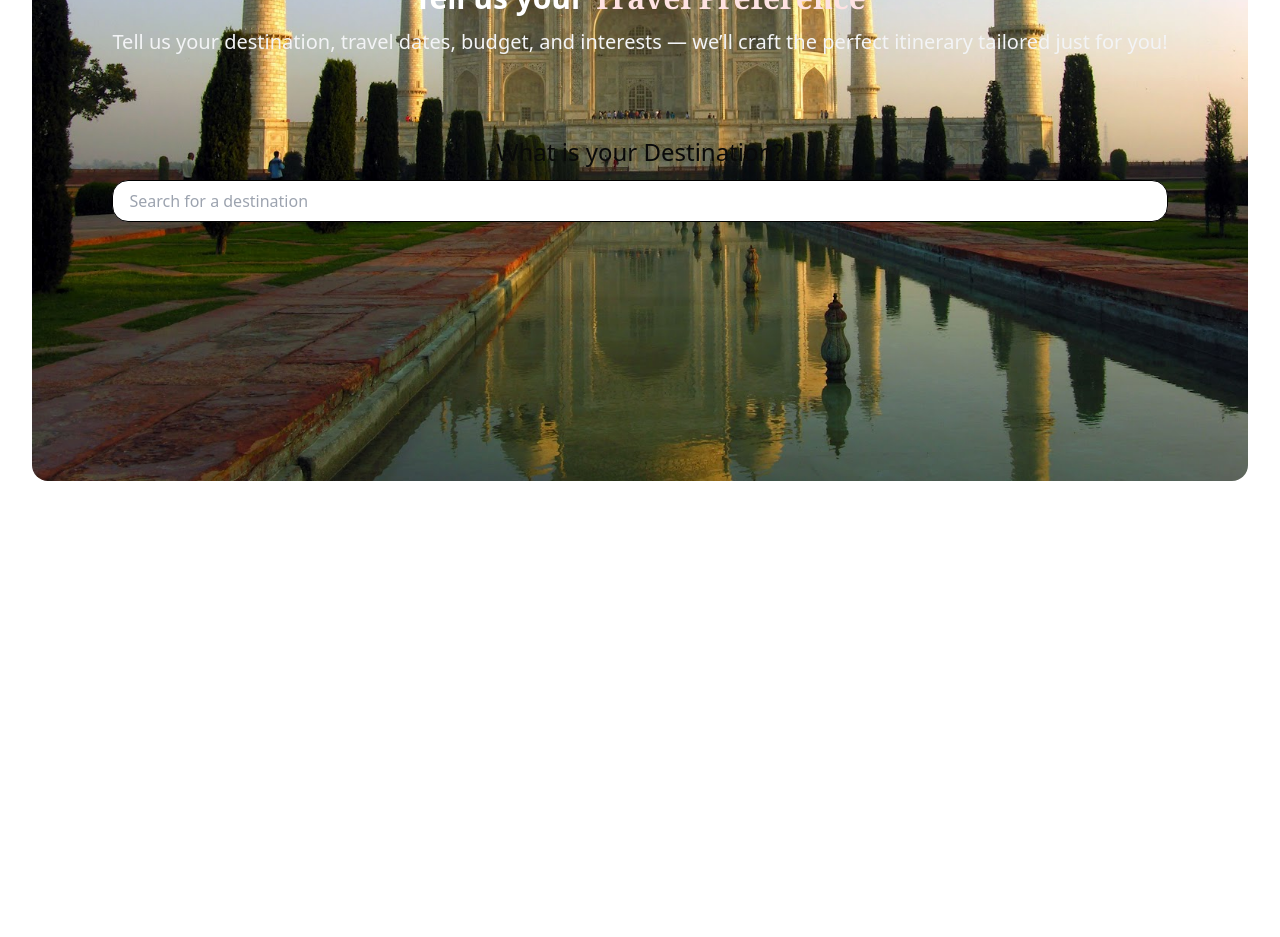
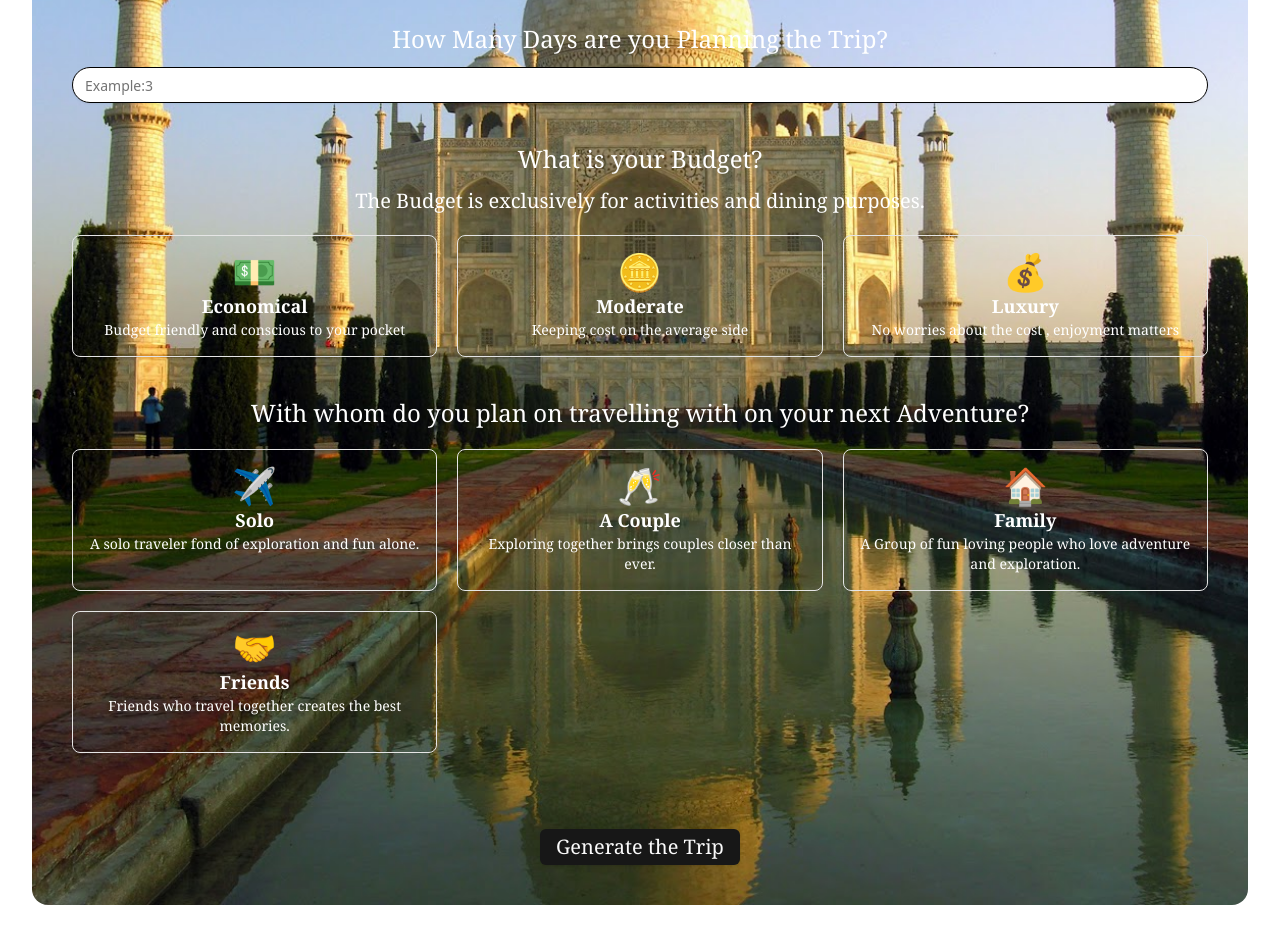
Before and after one commit to Abhinav1730/Plans24, a React (Vite) app: page /create-trip in a window 1280 px wide. Shown: the part 440-1377 px from the top of the page. Before the commit the page ends 953 px from the top, so only its background shows below. Built offline with nearby package versions, Linux system fonts and the light colour scheme.

Commit message:
Completion of Lamding Page of the Form for the trips.

```diff
--- /dev/null
+++ b/src/components/ui/input.jsx
@@ -0,0 +1,20 @@
+import * as React from "react";
+
+import { cn } from "../../lib/utils";
+
+const Input = React.forwardRef(({ className, type, ...props }, ref) => {
+  return (
+    <input
+      type={type}
+      className={cn(
+        "flex h-9 w-full rounded-md border border-input bg-transparent px-3 py-1 text-base shadow-sm transition-colors file:border-0 file:bg-transparent file:text-sm file:font-medium file:text-foreground placeholder:text-muted-foreground focus-visible:outline-none focus-visible:ring-1 focus-visible:ring-ring disabled:cursor-not-allowed disabled:opacity-50 md:text-sm",
+        className
+      )}
+      ref={ref}
+      {...props}
+    />
+  );
+});
+Input.displayName = "Input";
+
+export { Input };
--- /dev/null
+++ b/src/constants/options.jsx
@@ -0,0 +1,54 @@
+export const SelectTravelList = [
+  {
+    id: 1,
+    title: "Solo",
+    description: "A solo traveler fond of exploration and fun alone.",
+    icon: "✈️",
+    people: "1",
+  },
+  {
+    id: 2,
+    title: "A Couple",
+    description: "Exploring together brings couples closer than ever.",
+    icon: "🥂",
+    people: "2",
+  },
+  {
+    id: 3,
+    title: "Family",
+    description:
+      "A Group of fun loving people who love adventure and exploration.",
+    icon: "🏠",
+    people: "3 to 5 People",
+  },
+  {
+    id: 4,
+    title: "Friends",
+    description: "Friends who travel together creates the best memories.",
+    icon: "🤝",
+    people: "5 to 10 People",
+  },
+];
+
+export const SelectBudgetOptions = [
+  {
+    id: 1,
+    title: "Economical",
+    description: "Budget friendly and conscious to your pocket",
+    icon: "💵",
+  },
+  {
+    id: 2,
+    title: "Moderate",
+    description: "Keeping cost on the average side",
+    icon: "🪙",
+  },
+  {
+    id: 3,
+    title: "Luxury",
+    description: "No worries about the cost , enjoyment matters",
+    icon: "💰",
+  },
+];
+
+export const AI_PROMPT = "Generate Travel Plan for Location : {location}";
--- a/src/create-trip/index.jsx
+++ b/src/create-trip/index.jsx
@@ -1,5 +1,8 @@
 import React, { useState, useEffect } from "react";
 import OSMSearchBox from "./OSMSearchBox";
+import { Input } from "../components/ui/input.jsx";
+import { SelectBudgetOptions, SelectTravelList } from "../constants/options";
+import { Button } from "../components/ui/button";
 
 const backGroundImages = [
   "/place-5.jpg",
@@ -19,13 +22,13 @@ function CreateTrip() {
       setCurrentBackGroundImageIndex((prevIndex) =>
         prevIndex === backGroundImages.length - 1 ? 0 : prevIndex + 1
       );
-    }, 30000);
+    }, 10000);
 
     return () => clearInterval(interval); //for cleanup the mounted ones
   }, []);
   return (
     <div
-      className="w-full h-screen bg-cover bg-center flex flex-col items-center justify-center gap-9 transition-all duration-1000 ease-in-out rounded-2xl"
+      className="w-full min-h-screen bg-cover bg-center flex flex-col items-center justify-center gap-9 transition-all duration-1000 ease-in-out rounded-2xl"
       style={{
         backgroundImage: `url(${backGroundImages[currentBackGroundImageIndex]})`,
       }}
@@ -40,9 +43,9 @@ function CreateTrip() {
           craft the perfect itinerary tailored just for you!
         </p>
 
-        <div className="mt-20">
+        <div className="mt-20 flex flex-col gap-9">
           <div>
-            <h2 className="text-2xl my-3 font-medium">
+            <h2 className="text-2xl my-3 font-medium text-white font-serif">
               What is your Destination?
             </h2>
             <OSMSearchBox onSelect={(place) => setSelectedDestination(place)} />
@@ -52,7 +55,65 @@ function CreateTrip() {
               </p>
             )}
           </div>
+          <div>
+            <h2 className="text-2xl my-3 font-medium text-white font-serif">
+              How Many Days are you Planning the Trip?
+            </h2>
+            <Input
+              placeholder={"Example:3"}
+              type="number"
+              className="rounded-3xl text-gray-100 border border-black bg-white text-2xl"
+            />
+          </div>
         </div>
+        <div className="mt-10">
+          <h2 className="text-2xl my-3 font-medium text-white font-serif">
+            What is your Budget?
+          </h2>
+          <h3 className="text-xl my-3 font-medium text-white font-serif">
+            The Budget is exclusively for activities and dining purposes.
+          </h3>
+          <div className="grid grid-cols-3 gap-5 mt-5">
+            {SelectBudgetOptions.map((item, index) => (
+              <div
+                key={index}
+                className="p-4 border rounded-lg hover:shadow-xl cursor-pointer"
+              >
+                <h2 className="text-4xl">{item.icon}</h2>
+                <h2 className="font-bold text-white text-lg font-serif">
+                  {item.title}
+                </h2>
+                <h2 className="text-sm text-white font-serif">
+                  {item.description}
+                </h2>
+              </div>
+            ))}
+          </div>
+        </div>
+        <div className="mt-10">
+          <h2 className="text-2xl my-3 font-medium text-white font-serif">
+            With whom do you plan on travelling with on your next Adventure?
+          </h2>
+          <div className="grid grid-cols-3 gap-5 mt-5">
+            {SelectTravelList.map((item, index) => (
+              <div
+                key={index}
+                className="p-4 border rounded-lg hover:shadow-xl cursor-pointer"
+              >
+                <h2 className="text-4xl">{item.icon}</h2>
+                <h2 className="font-bold text-white font-serif text-lg">
+                  {item.title}
+                </h2>
+                <h2 className="text-sm text-white font-serif">
+                  {item.description}
+                </h2>
+              </div>
+            ))}
+          </div>
+        </div>
+      </div>
+      <div className="my-10 justify-end flex">
+        <Button className="text-xl font-serif">Generate the Trip</Button>
       </div>
     </div>
   );
```
